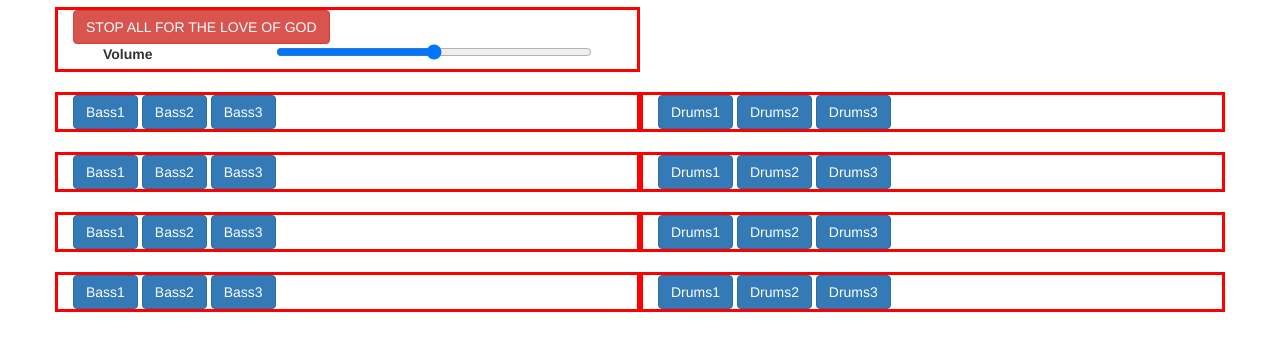
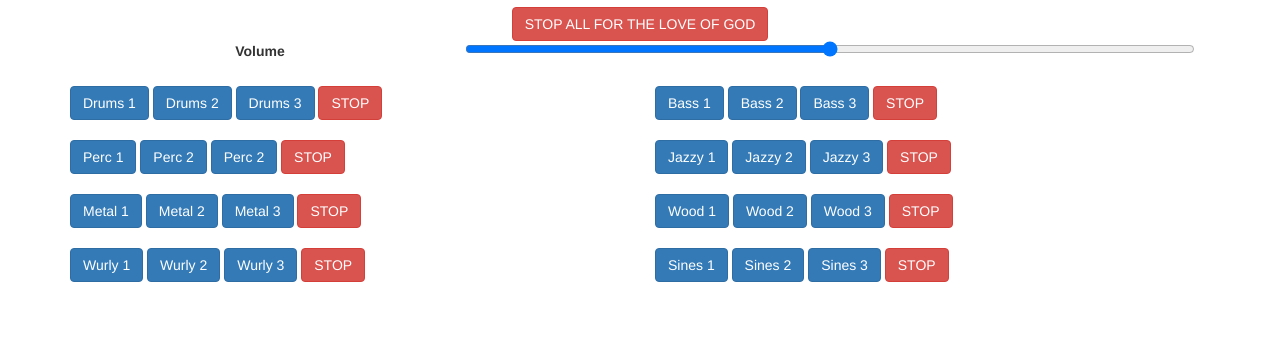
Before and after one commit to samuelholland/loopist, a plain HTML site: page index.html in a window 1280 px wide. Shown: the part 63-414 px from the top of the page. Drawn offline with nearby package versions, Linux system fonts and the light colour scheme.

Commit message:
Buttons now template out from groups, put in stop buttons for each group, cached audio files.

```diff
--- a/index.html
+++ b/index.html
@@ -2,6 +2,7 @@
 <html>
     <head>
         <link href="//maxcdn.bootstrapcdn.com/bootstrap/3.2.0/css/bootstrap.min.css" rel="stylesheet">
+        <meta name="viewport" content="width=device-width, initial-scale=1">
         <style type="text/css">
             .yellow {
                 background-color: yellow;
@@ -12,16 +13,8 @@
             .green {
                 background-color: green;
             }
-            .button-container {
-                border-width: 2px;
-                border: red;
-                border-style:solid;
-            }
-            #controls {
-                border-width: 2px;
 
-            }
-            .row > .button-container {
+            .row > .button-container, .controls {
                 margin-bottom: 20px;
             }
         </style>
@@ -31,75 +24,95 @@
             <div class="row">
                 <h1>Loopist</h1>
             </div>
-            <div id="controls">
-                <div class="row">
-                    <div class="button-container col-md-6 col-xs-6 col-sm-6">
-                        <span class ="btn btn-danger stop-button">STOP ALL FOR THE LOVE OF GOD</span>
-                        <!-- This needs to be hooked up! -->
-                        <label class="col-md-12 col-xs-12 col-sm-12">
-                            <span class="col-md-4 col-xs-4 col-sm-4">Volume</span>
-                            <span class="col-md-8 col-xs-8 col-sm-8"><input class="volume-control" type="range" min="0" max="1" step="0.001" /></span>
-                        </label>
-                    </div>
-                </div>
+            <div class="row controls text-center">
+                <span class ="btn btn-danger stop-button">STOP ALL FOR THE LOVE OF GOD</span>
+                <!-- This needs to be hooked up! -->
+                <label class="col-md-12 col-xs-12 col-sm-12">
+                    <span class="col-lg-4 col-md-4 col-xs-12 col-sm-12">Volume</span>
+                    <span class="col-lg-8 col-md-8 col-xs-12 col-sm-12"><input class="volume-control" type="range" min="0" max="1" step="0.001" /></span>
+                </label>
             </div>
-            <div id="groups">
-                <div class="row">
-                    <div class="button-container col-md-6 col-xs-6 col-sm-6">
-                        <span class="btn btn-primary clip-button" data-clip="Bass 1.mp3">Bass1</span>
-                        <span class="btn btn-primary clip-button" data-clip="Bass 2.mp3">Bass2</span>
-                        <span class="btn btn-primary clip-button" data-clip="Bass 3.mp3">Bass3</span>
-                    </div>
-                    <div class="button-container col-md-6 col-xs-6 col-sm-6">
-                        <span class="btn btn-primary">Drums1</span>
-                        <span class="btn btn-primary">Drums2</span>
-                        <span class="btn btn-primary">Drums3</span>
-                    </div>
-                </div>
-                <div class="row">
-                    <div class="button-container col-md-6 col-xs-6 col-sm-6">
-                        <span class="btn btn-primary">Bass1</span>
-                        <span class="btn btn-primary">Bass2</span>
-                        <span class="btn btn-primary">Bass3</span>
-                    </div>
-                    <div class="button-container col-md-6 col-xs-6 col-sm-6">
-                        <span class="btn btn-primary">Drums1</span>
-                        <span class="btn btn-primary">Drums2</span>
-                        <span class="btn btn-primary">Drums3</span>
-                    </div>
-                </div>
+            <div class="row" id="button-scratchpad">
 
-                <div class="row">
-                    <div class="button-container col-md-6 col-xs-6 col-sm-6">
-                        <span class="btn btn-primary">Bass1</span>
-                        <span class="btn btn-primary">Bass2</span>
-                        <span class="btn btn-primary">Bass3</span>
-                    </div>
-                    <div class="button-container col-md-6 col-xs-6 col-sm-6">
-                        <span class="btn btn-primary">Drums1</span>
-                        <span class="btn btn-primary">Drums2</span>
-                        <span class="btn btn-primary">Drums3</span>
-                    </div>
-                </div>
-                <div class="row">
-                    <div class="button-container col-md-6 col-xs-6 col-sm-6">
-                        <span class="btn btn-primary">Bass1</span>
-                        <span class="btn btn-primary">Bass2</span>
-                        <span class="btn btn-primary">Bass3</span>
-                    </div>
-                    <div class="button-container col-md-6 col-xs-6 col-sm-6">
-                        <span class="btn btn-primary">Drums1</span>
-                        <span class="btn btn-primary">Drums2</span>
-                        <span class="btn btn-primary">Drums3</span>
-                    </div>
-                </div>
             </div>
         </div>
 
         <script src="//cdnjs.cloudflare.com/ajax/libs/underscore.js/1.7.0/underscore.js"></script>
         <script src="//cdnjs.cloudflare.com/ajax/libs/jquery/2.1.1/jquery.js"></script>
         <script src="//maxcdn.bootstrapcdn.com/bootstrap/3.2.0/js/bootstrap.min.js"></script>
+        <script src="lib/howler.js"></script>
+        <script src="lib/listmap.js"></script>
+
+        <script src="//cdnjs.cloudflare.com/ajax/libs/handlebars.js/2.0.0/handlebars.js"></script>
+
+        <script type="text/javascript">
+            $(function() {
+                var source   = $("#button-groups-template").html();
+                var template = Handlebars.compile(source);
+                Handlebars.registerPartial("button-container", $("#button-container-template").html());
+                var context = {
+                    groups: [{
+                        name: "drums",
+                        loops: ['Drums 1|Drumset 1.mp3', 'Drums 2|Drumset 2.mp3', 'Drums 3|Drumset 2.mp3']
+                    },
+                    {
+                        name: "bass",
+                        loops: ['Bass 1.mp3', 'Bass 2.mp3', 'Bass 3.mp3']
+                    },
+                    {
+                        name: "fm percussion",
+                        loops: ['Perc 1|FM Percussion 1.mp3', 'Perc 2|FM Percussion 2.mp3', 'Perc 2|FM Percussion 3.mp3']
+                    },
+                    {
+                        name: "jazzy",
+                        loops: ['Jazzy 1|Jazzy Chords 1.mp3', 'Jazzy 2|Jazzy Chords 2.mp3', 'Jazzy 3|Jazzy Chords 3.mp3']
+                    }]
+                };
+
+                function contains(haystack, needle) {
+                    if (!haystack || !needle) {
+                        return false;
+                    }
+
+                    return haystack.indexOf(needle) > -1;
+                }
+
+                function before(string, delimiter) {
+                    return string.substring(0, string.indexOf(delimiter));
+                }
+
+                function after(string, delimiter) {
+                    return string.substring(string.indexOf(delimiter) + 1);
+                }
+
+                context.groups.forEach(function(group) {
+                    group.loops = group.loops.map(function(loop) {
+                        return {
+                            fileName: contains(loop, '|') ? after(loop, '|') : loop,
+                            loopName: contains(loop, '|') ? before(loop, '|') : loop.replace('.mp3', '')
+                        };
+                    });
+                });
+                var resultingHtml = template(context);
+                $("#button-scratchpad").html(resultingHtml);
+            });
+        </script>
+
+        <script id="button-groups-template" type="text/x-handlebars-template">
+            {{#each groups}}
+                {{> button-container}}
+            {{/each}}
+        </script>
+
+        <script id="button-container-template" type="text/x-handlebars-template">
+            <div class="button-container col-xs-12 col-sm-6 col-md-6 col-lg-6 ">
+                {{#each this.loops}}
+                    <span class="btn btn-primary clip-button" data-clip="{{this.fileName}}" data-group="{{../name}}">{{this.loopName}}</span>
+                {{/each}}
+                    <span class="btn btn-danger stop-group-button" data-group="{{this.name}}">STOP</span>
+            </div>
+        </script>
+
         <script src="loopist.js"></script>
-        <script src="lib/howler.js"></script>
     </body>
 </html>
--- /dev/null
+++ b/lib/listmap.js
@@ -0,0 +1,66 @@
+function ListMap(_map) {
+    var self = this;
+    var list = [];
+
+    var map = {};
+
+    this.get = function(key) {
+        if (!(key in map)) {
+            return null;
+        }
+        return map[key];
+    }
+
+    this.getList = function() {
+        return list;
+    }
+
+    this.clear = function() {
+        list = [];
+        map = {};
+    }
+
+    this.add = function(key, value) {
+        if (!key || typeof value === 'undefined' || value === null) {
+            throw TypedError("IllegalArgument", "Must have both a key and value!");
+        }
+        //adds to list map with the same key should overwrite the value, and as such remove it from the list if it existed before
+        self.remove(key);
+
+        list.push(value);
+        map[key] = value;
+    }
+
+    this.copy = function() {
+        return new ListMap(map);
+    }
+
+    this.remove = function(key) {
+        if (key in map) {
+            var value = map[key];
+
+            var index = list.indexOf();
+            if (index > -1) {
+                list.splice(map[key], 1);
+            }
+
+            return value;
+        }
+    }
+
+    if (_map && typeof _map === 'object') {
+        for (var property in _map) {
+            if (_map.hasOwnProperty(property)) {
+                this.add(property, _map[property]);
+            }
+        }
+    }
+
+    function TypedError(type, message) {
+        return {
+            type: type,
+            message: message,
+            toString: function() { return type + ": " + message; }
+        };
+    }
+}
--- a/loopist.js
+++ b/loopist.js
@@ -1,24 +1,26 @@
 $(function() {
     var bpm = 117;
     var baseDirectory = 'loops/space-loops-mp3/';
-    var loadedGroups = { };
 
     /**
      *  Todo:
-     *   - template the button groups' html
-     *   - hook up volume slider
      *   - quantize music playback
      *   - think about design / additional features
      *   - node server to automate group creation
+     *     - setup an openshift node server
      *     - maybe introduce the jungle loops with a different loop set
-     *     - setup an openshift node server
      *   - when ready, put on github pages
+     *   - UI design
+     *
+     *  ToDONE:
+     *   - hook up volume slider
+     *   - template the button groups' html using partial templates
      */
 
     var groups = [
         {
             name: "drums",
-            loops: ['Drumset 1.mp3', 'Drumset 2.mp3', 'Drumset 2.mp3']
+            loops: ['Drums 1|Drumset 1.mp3', 'Drums 2|Drumset 2.mp3', 'Drums 3|Drumset 2.mp3']
         },
         {
             name: "bass",
@@ -26,55 +28,122 @@ $(function() {
         },
         {
             name: "fm percussion",
-            loops: ['FM Percussion 1.mp3', 'FM Percussion 2.mp3', 'FM Percussion 3.mp3']
+            loops: ['Perc 1|FM Percussion 1.mp3', 'Perc 2|FM Percussion 2.mp3', 'Perc 2|FM Percussion 3.mp3']
         },
         {
             name: "jazzy",
-            loops: ['Jazzy Chords 1.mp3', 'Jazzy Chords 2.mp3', 'Jazzy Chords 3.mp3']
+            loops: ['Jazzy 1|Jazzy Chords 1.mp3', 'Jazzy 2|Jazzy Chords 2.mp3', 'Jazzy 3|Jazzy Chords 3.mp3']
+        },
+        {
+            name: "metal pad",
+            loops: ['Metal 1|Metal Pad 1.mp3', 'Metal 2|Metal Pad 2.mp3', 'Metal 3|Metal Pad 3.mp3']
+        },
+        {
+            name: "wood percussion",
+            loops: ['Wood 1|Wood Percussion 1.mp3', 'Wood 2|Wood Percussion 2.mp3', 'Wood 3|Wood Percussion 3.mp3']
+        },
+        {
+            name: "wurly",
+            loops: ['Wurly 1.mp3', 'Wurly 2.mp3', 'Wurly 3.mp3']
+        },
+        {
+            name: "sines",
+            loops: ['Sines 1.mp3', 'Sines 2.mp3', 'Sines 3.mp3']
         }
     ];
 
-    if (false) {
-        groups.forEach(function(group) {
-            loadedGroups[group.name] = {
-                name: group.name,
-                loops: group.loops.map(function(loopName){
-                    return new Howl({
-                        urls: [baseDirectory + loopName],
-                        loop: false
-                    });
-                })
+    groups.forEach(function(group) {
+        group.loops = group.loops.map(function(loop) {
+            return {
+                fileName: contains(loop, '|') ? after(loop, '|') : loop,
+                loopName: contains(loop, '|') ? before(loop, '|') : loop.replace('.mp3', '')
             };
         });
-    }
+    });
+
+    var loadedGroups = new ListMap();
+
+    //TODO: Loading bar here!
+    groups.forEach(function(group) {
+        loadedGroups.add(group.name, {
+            name: group.name,
+            loops: group.loops.map(function(loop){
+                return {
+                    fileName: loop.fileName,
+                    howl: new Howl({
+                        urls: [baseDirectory + loop.fileName],
+                        loop: true,
+                        buffer: true
+                    })
+                };
+            })
+        });
+    });
+
+    var source   = $("#button-groups-template").html();
+    var template = Handlebars.compile(source);
+    Handlebars.registerPartial("button-container", $("#button-container-template").html());
+    var context = {
+        groups: groups
+    };
+
+    var resultingHtml = template(context);
+    $("#button-scratchpad").html(resultingHtml);
 
     var playingLoops = [];
 
-    function playLoop(fileName, callback) {
+    function playLoop(group, fileName) {
         if (!fileName) {
             throw TypedError("IllegalArgument", "fileName is required!");
         }
-        var loop = new Howl({
-          urls: [baseDirectory + fileName],
-          loop: false,
-          onplay: function(){
-              if (callback && typeof callback == "function") {
-                  callback();
-              }
-          }
+        var groupLoops = loadedGroups.get(group).loops;
+
+        groupLoops.forEach(function(loop) {
+            if (loop.fileName == fileName) {
+                loop.howl.stop();
+                loop.howl.play();
+                playingLoops.push(loop);
+            } else {
+                loop.howl.stop();
+            }
         });
-        loop.play();
-        playingLoops.push(loop);
     }
 
     function stopAll(){
         playingLoops.forEach(function(loop) {
-            loop.stop();
-            loop.unload();
+            loop.howl.stop();
         });
 
         playingLoops = [];
     }
+
+    $(".clip-button").click (function(){
+        var $playButton = $(this);
+
+        playLoop($playButton.attr("data-group"), $playButton.attr("data-clip"));
+    });
+
+    $(".stop-button").click (function(){
+        stopAll();
+    });
+
+    $(".stop-group-button").click (function(){
+        var $stopGroupButton = $(this);
+
+        var group = $stopGroupButton.attr("data-group");
+
+        var loadedGroup = loadedGroups.get(group);
+
+        loadedGroup.loops.forEach(function(loop){
+            removeFromList(playingLoops, loop, true);
+            loop.howl.stop();
+        });
+    });
+
+    $(".volume-control").change (function(){
+        var volume = $(this).val();
+        Howler.volume(volume);
+    });
 
     function TypedError(type, message) {
         return {
@@ -84,25 +153,32 @@ $(function() {
         };
     }
 
-    $(".clip-button").click (function(){
-        //stopAll();
-        var $playButton = $(this);
+    function contains(haystack, needle) {
+        if (!haystack || !needle) {
+            return false;
+        }
 
-        playLoop($playButton.attr("data-clip"), function() {
-        });
-    });
+        return haystack.indexOf(needle) > -1;
+    }
 
-    $(".stop-button").click (function(){
-        stopAll();
-    });
+    function before(string, delimiter) {
+        return string.substring(0, string.indexOf(delimiter));
+    }
 
-//     function getGroupHtml(group) {
+    function after(string, delimiter) {
+        return string.substring(string.indexOf(delimiter) + 1);
+    }
 
-//     }
+    function removeFromList(list, thingToRemove, removeAllThings) {
+        for (var i = 0; i < list.length; i++) {
+            if(list[i] === thingToRemove) {
+               list.splice(i, 1);
 
-//     var button = $('<span class="btn btn-primary">Bass1</span>');
-
-//     groups.forEach(function(group) {
-//         // $("#groups").insert()
-//     });
+               if (!removeAllThings) {
+                   break;
+               }
+               i--;
+            }
+        }
+    }
 });
```
